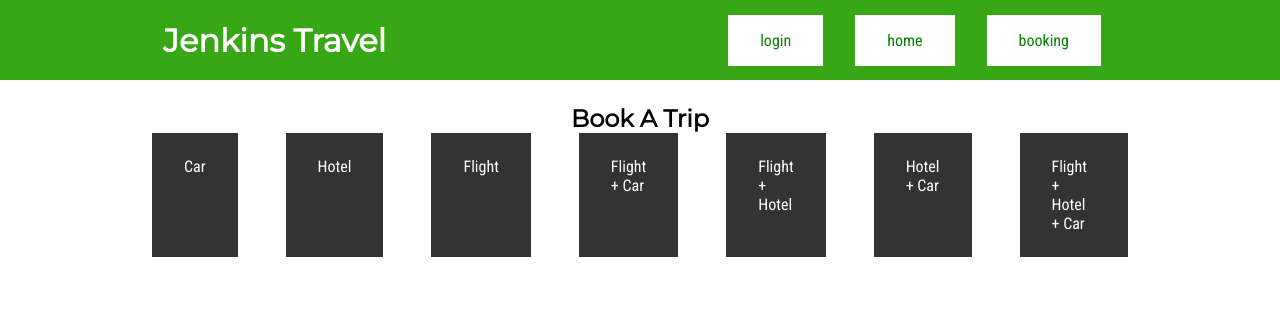
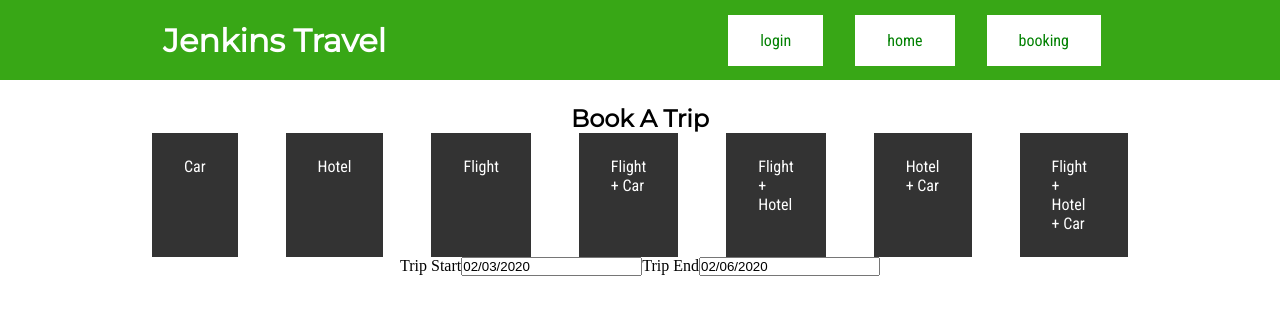
Before and after one commit to TylerBriskie/paradise-travel, an Angular app: page /book in a window 1280 px wide. Shown: the top 314 px of the page. Built offline with nearby package versions, Linux system fonts and the light colour scheme.

Commit message:
add dummy data for form

```diff
--- a/src/app/booking/booking.component.html
+++ b/src/app/booking/booking.component.html
@@ -8,5 +8,8 @@
 
 
 <form id="New-Booking-Form">
-
+  <label for="startDate">Trip Start</label>
+  <input type="startDate" name="" value="02/03/2020">
+  <label for="endDate">Trip End</label>
+  <input type="endDate" name="" value="02/06/2020">
 </form>
--- a/src/app/booking/booking.component.ts
+++ b/src/app/booking/booking.component.ts
@@ -1,4 +1,5 @@
 import { Component, OnInit } from '@angular/core';
+import {DpDatePickerModule} from 'ng2-date-picker'
 
 @Component({
   selector: 'app-booking',
@@ -8,16 +9,18 @@ import { Component, OnInit } from '@angular/core';
 export class BookingComponent implements OnInit {
   selectedTripType: string;
   tripTypes = ['Car', 'Hotel', 'Flight', 'Flight + Car', 'Flight + Hotel', 'Hotel + Car', 'Flight + Hotel + Car'];
+  carTypes = ['Economy', 'Luxury', 'SUV', 'Van'];
   currentBooking: {
     car: boolean,
     flight: boolean,
     hotel: boolean,
-    startDate: Date,
-    endDate: Date,
+    startDate: string,
+    endDate: string,
     origin: string,
     destination: string,
     adults: number,
     children: number,
+    carType: string,
   }
 
 
```
